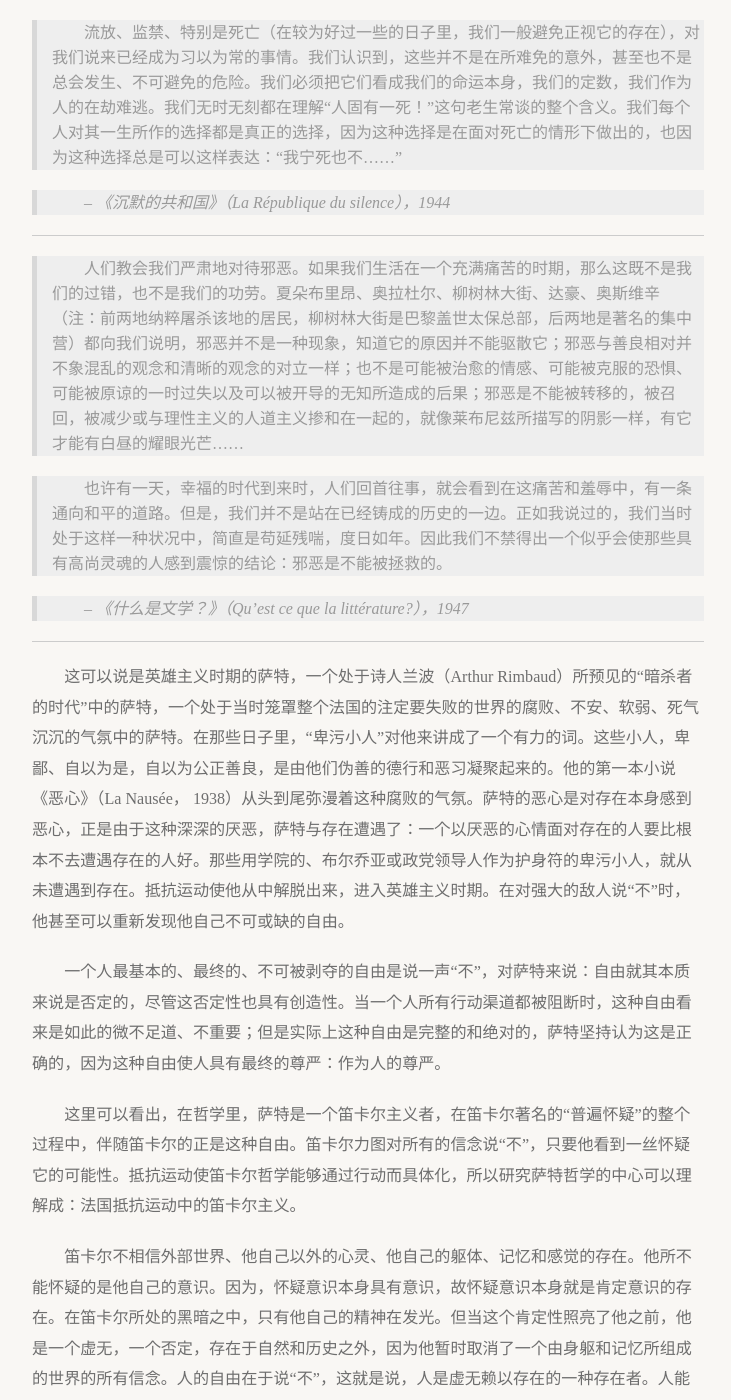
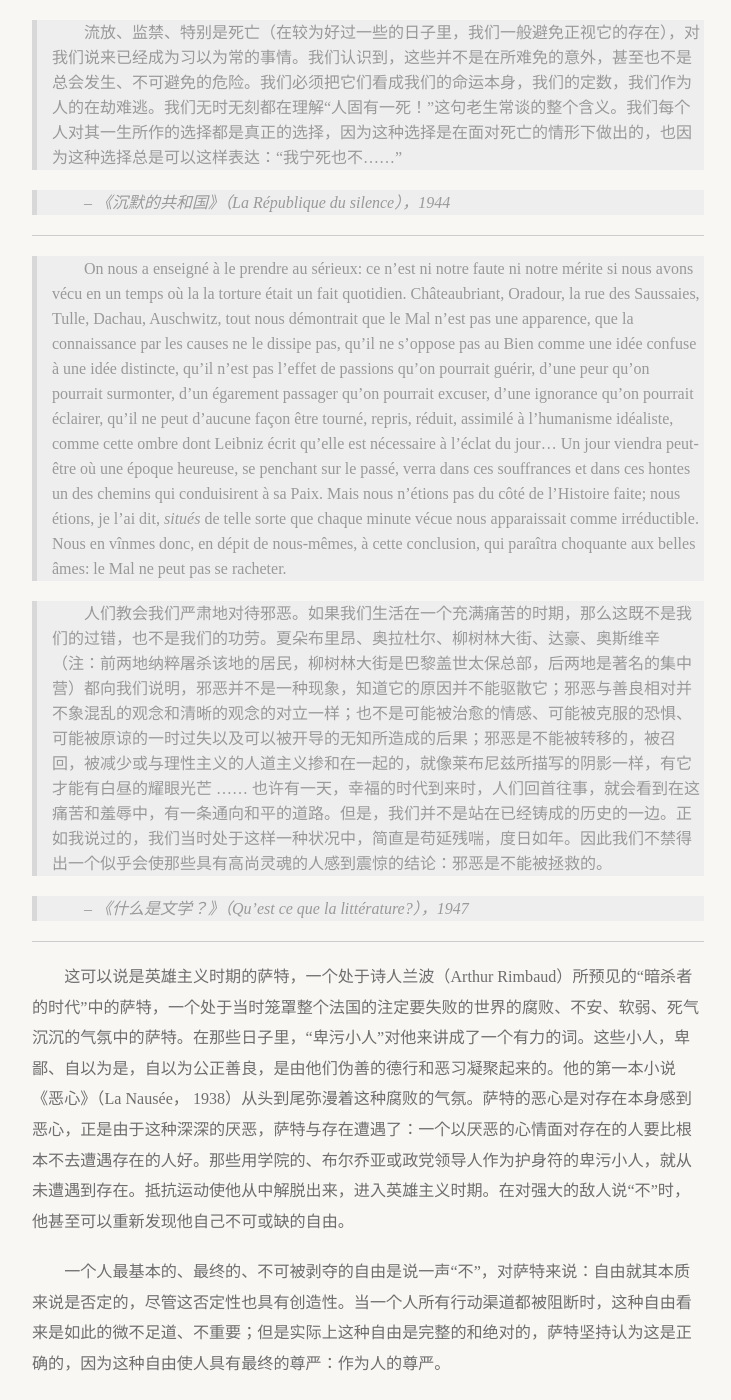
Before and after one commit to yusiwen/yusiwen.github.io, a Jekyll site: the page built from _posts/2009-11-08-notes-on-philosophy(1).md, in a window 1280 px wide and 1400 px high, scrolled down 1059 px. Shown: the whole window, without its empty margins (342-1073 px from the left). Built offline with Jekyll 4.4.1, drawn with Linux system fonts in a browser that asks for light colours; some web fonts are replaced; Markdown is read by kramdown in place of the engine named in the settings.

Commit message:
Update posts

```diff
--- a/_posts/2009-11-08-notes-on-philosophy(1).md
+++ b/_posts/2009-11-08-notes-on-philosophy(1).md
@@ -23,10 +23,9 @@ title: 哲学笔记 1# 萨特
 >-- *《沉默的共和国》（La République du silence），1944*
 
 ---
+>On nous a enseigné à le prendre au sérieux: ce n’est ni notre faute ni notre mérite si nous avons vécu en un temps où la la torture était un fait quotidien. Châteaubriant, Oradour, la rue des Saussaies, Tulle, Dachau, Auschwitz, tout nous démontrait que le Mal n’est pas une apparence, que la connaissance par les causes ne le dissipe pas, qu’il ne s’oppose pas au Bien comme une idée confuse à une idée distincte, qu’il n'est pas l'effet de passions qu'on pourrait guérir, d’une peur qu'on pourrait surmonter, d’un égarement passager qu’on pourrait excuser, d’une ignorance qu’on pourrait éclairer, qu’il ne peut d’aucune façon être tourné, repris, réduit, assimilé à l’humanisme idéaliste, comme cette ombre dont Leibniz écrit qu’elle est nécessaire à l'éclat du jour... Un jour viendra peut-être où une époque heureuse, se penchant sur le passé, verra dans ces souffrances et dans ces hontes un des chemins qui conduisirent à sa Paix. Mais nous n'étions pas du côté de l’Histoire faite; nous étions, je l'ai dit, *situés* de telle sorte que chaque minute vécue nous apparaissait comme irréductible. Nous en vînmes donc, en dépit de nous-mêmes, à cette conclusion, qui paraîtra choquante aux belles âmes: le Mal ne peut pas se racheter.
 
->人们教会我们严肃地对待邪恶。如果我们生活在一个充满痛苦的时期，那么这既不是我们的过错，也不是我们的功劳。夏朵布里昂、奥拉杜尔、柳树林大街、达豪、奥斯维辛（注：前两地纳粹屠杀该地的居民，柳树林大街是巴黎盖世太保总部，后两地是著名的集中营）都向我们说明，邪恶并不是一种现象，知道它的原因并不能驱散它；邪恶与善良相对并不象混乱的观念和清晰的观念的对立一样；也不是可能被治愈的情感、可能被克服的恐惧、可能被原谅的一时过失以及可以被开导的无知所造成的后果；邪恶是不能被转移的，被召回，被减少或与理性主义的人道主义掺和在一起的，就像莱布尼兹所描写的阴影一样，有它才能有白昼的耀眼光芒……
-
->也许有一天，幸福的时代到来时，人们回首往事，就会看到在这痛苦和羞辱中，有一条通向和平的道路。但是，我们并不是站在已经铸成的历史的一边。正如我说过的，我们当时处于这样一种状况中，简直是苟延残喘，度日如年。因此我们不禁得出一个似乎会使那些具有高尚灵魂的人感到震惊的结论：邪恶是不能被拯救的。
+>人们教会我们严肃地对待邪恶。如果我们生活在一个充满痛苦的时期，那么这既不是我们的过错，也不是我们的功劳。夏朵布里昂、奥拉杜尔、柳树林大街、达豪、奥斯维辛（注：前两地纳粹屠杀该地的居民，柳树林大街是巴黎盖世太保总部，后两地是著名的集中营）都向我们说明，邪恶并不是一种现象，知道它的原因并不能驱散它；邪恶与善良相对并不象混乱的观念和清晰的观念的对立一样；也不是可能被治愈的情感、可能被克服的恐惧、可能被原谅的一时过失以及可以被开导的无知所造成的后果；邪恶是不能被转移的，被召回，被减少或与理性主义的人道主义掺和在一起的，就像莱布尼兹所描写的阴影一样，有它才能有白昼的耀眼光芒 …… 也许有一天，幸福的时代到来时，人们回首往事，就会看到在这痛苦和羞辱中，有一条通向和平的道路。但是，我们并不是站在已经铸成的历史的一边。正如我说过的，我们当时处于这样一种状况中，简直是苟延残喘，度日如年。因此我们不禁得出一个似乎会使那些具有高尚灵魂的人感到震惊的结论：邪恶是不能被拯救的。
 
 >-- *《什么是文学？》（Qu'est ce que la littérature?），1947*
 
```
